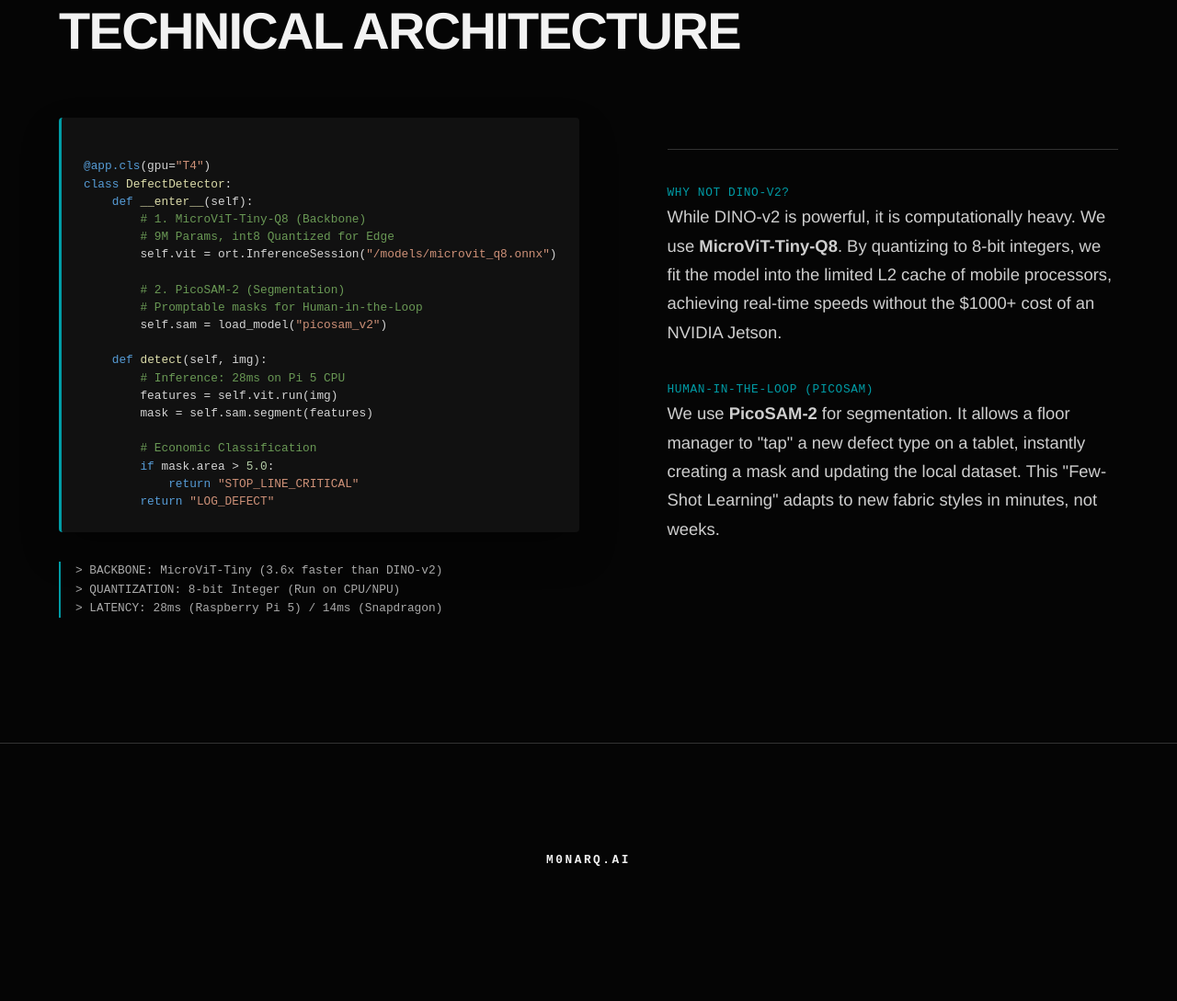
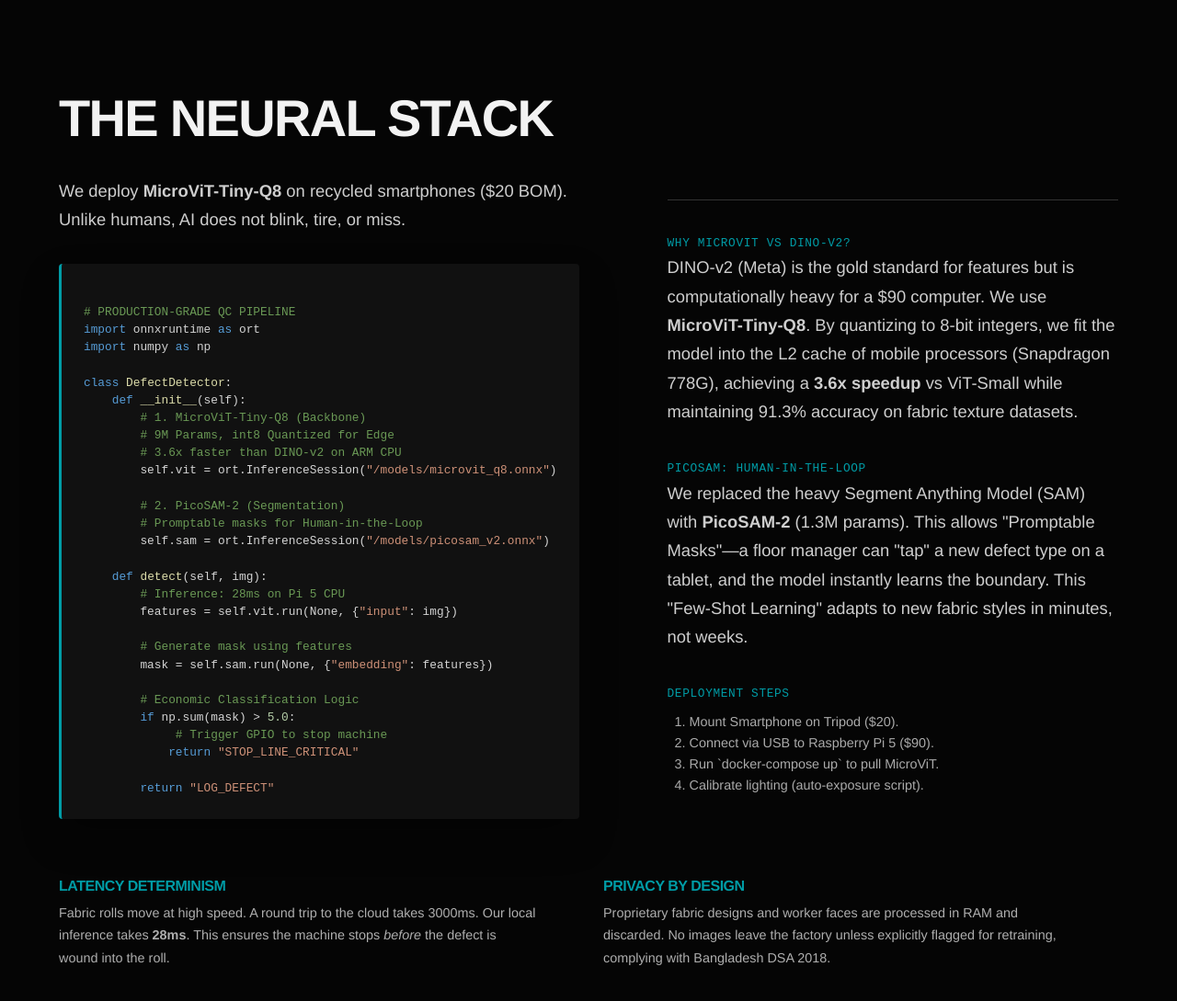
Before and after one commit to realsamiul/RavenReader, a plain HTML site: page qc-vision.html in a window 1280 px wide. Shown: the part 1709-2798 px from the top of the page at 92% size. Drawn offline with Linux system fonts and the light colour scheme.

Commit message:
Update qc-vision.html

```diff
--- a/qc-vision.html
+++ b/qc-vision.html
@@ -6,7 +6,10 @@
     <title>M0NARQ | QC Vision</title>
     <link rel="stylesheet" href="styles.css">
     <style>
-        .tech-spec { border-left: 2px solid var(--teal); padding-left: 1rem; margin: 1rem 0; font-family: var(--font-mono); font-size: 0.8rem; color: #aaa; }
+        .tech-spec { border-left: 2px solid var(--teal); padding-left: 1rem; margin: 1rem 0; font-family: var(--font-mono); font-size: 0.8rem; color: #aaa; background: rgba(0, 156, 166, 0.05); padding: 1rem; }
+        .feature-grid { display: grid; grid-template-columns: repeat(2, 1fr); gap: 2rem; margin-top: 2rem; }
+        .feature-item h4 { color: var(--teal); margin-bottom: 0.5rem; }
+        .feature-item p { font-size: 0.9rem; color: #ccc; }
     </style>
 </head>
 <body>
@@ -28,6 +31,7 @@
         </ul>
     </div>
 
+    <!-- HERO -->
     <section id="hero" class="bg-black">
         <img src="qc-vision1.webp" class="hero-bg" alt="Fabric Inspection Process">
         <div class="container">
@@ -37,20 +41,22 @@
         </div>
     </section>
 
-    <!-- PROBLEM & SOLUTION -->
+    <!-- SECTION 1: THE PROBLEM (FATIGUE) -->
     <section class="bg-white section-padding">
         <div class="container">
             <div class="split-layout reveal">
                 <div>
                     <h2 style="color:var(--black)">THE HUMAN LIMIT.</h2>
+                    <h4 style="color:var(--black); margin-bottom:1rem;">THE 70-40 FATIGUE CURVE</h4>
                     <p style="color:#333">
-                        Manual inspection relies on human visual acuity, which degrades rapidly over an 8-12 hour shift. Research shows defect capture rates drop from <strong>70%</strong> in the first hour to <strong><40%</strong> by the eighth.
+                        Manual inspection relies on human visual acuity, which degrades rapidly over an 8-12 hour shift. Research indicates that defect capture rates drop from <strong>70%</strong> in the first hour to <strong><40%</strong> by the eighth hour due to cognitive fatigue. This inconsistency leads to a 3-5% defect rate in final output.
                     </p>
                     <p style="color:#333">
-                        <strong>The Economic Leakage:</strong> This inconsistency leads to a 3-5% defect rate. In a market exporting $32.6B annually, this is a <strong>$390M</strong> opportunity loss.
+                         In a market exporting $32.6B annually, this is a <strong>$390M</strong> opportunity loss. A single "Grade D" roll shipped to a buyer like H&M or Zara can result in a claim of <strong>$3,200</strong>, wiping out the margin for an entire batch.
                     </p>
+                     <h4 style="color:var(--black); margin-bottom:1rem; margin-top:2rem;">WHY LEGACY SOLUTIONS FAIL</h4>
                     <p style="color:#333">
-                        <strong>The Solution:</strong> We deploy <strong>MicroViT-Tiny-Q8</strong> on recycled smartphones ($20 BOM). Unlike humans, AI does not blink, tire, or miss.
+                        Imported AOI rigs (e.g., KeyeTech) solve this but cost <strong>$12,000+ per unit</strong>. They are rigid, requiring perfect lighting and massive floor space. They are economically unviable for the 4,000+ SME factories that form the backbone of the supply chain.
                     </p>
                 </div>
                 <div>
@@ -72,53 +78,78 @@
         </div>
     </section>
 
-    <!-- TECHNICAL DEEP DIVE -->
+    <!-- SECTION 2: THE SOLUTION (MICROVIT) -->
     <section class="bg-black section-padding">
         <div class="container">
-            <h2 class="reveal">TECHNICAL ARCHITECTURE</h2>
+            <h2 class="reveal">THE NEURAL STACK</h2>
             <div class="split-layout reveal">
                 <div>
+                     <p>We deploy <strong>MicroViT-Tiny-Q8</strong> on recycled smartphones ($20 BOM). Unlike humans, AI does not blink, tire, or miss.</p>
                     <div class="code-wrapper" style="border-left-color: var(--teal);">
 <div class="code-block">
-<span class="k">@app.cls</span>(gpu=<span class="s">"T4"</span>)
+<span class="c"># PRODUCTION-GRADE QC PIPELINE</span>
+<span class="k">import</span> onnxruntime <span class="k">as</span> ort
+<span class="k">import</span> numpy <span class="k">as</span> np
+
 <span class="k">class</span> <span class="f">DefectDetector</span>:
-    <span class="k">def</span> <span class="f">__enter__</span>(self):
+    <span class="k">def</span> <span class="f">__init__</span>(self):
         <span class="c"># 1. MicroViT-Tiny-Q8 (Backbone)</span>
         <span class="c"># 9M Params, int8 Quantized for Edge</span>
+        <span class="c"># 3.6x faster than DINO-v2 on ARM CPU</span>
         self.vit = ort.InferenceSession(<span class="s">"/models/microvit_q8.onnx"</span>)
 
         <span class="c"># 2. PicoSAM-2 (Segmentation)</span>
         <span class="c"># Promptable masks for Human-in-the-Loop</span>
-        self.sam = load_model(<span class="s">"picosam_v2"</span>)
+        self.sam = ort.InferenceSession(<span class="s">"/models/picosam_v2.onnx"</span>)
 
     <span class="k">def</span> <span class="f">detect</span>(self, img):
         <span class="c"># Inference: 28ms on Pi 5 CPU</span>
-        features = self.vit.run(img)
-        mask = self.sam.segment(features)
+        features = self.vit.run(None, {<span class="s">"input"</span>: img})
 
-        <span class="c"># Economic Classification</span>
-        <span class="k">if</span> mask.area > <span class="n">5.0</span>:
+        <span class="c"># Generate mask using features</span>
+        mask = self.sam.run(None, {<span class="s">"embedding"</span>: features})
+
+        <span class="c"># Economic Classification Logic</span>
+        <span class="k">if</span> np.sum(mask) > <span class="n">5.0</span>:
+             <span class="c"># Trigger GPIO to stop machine</span>
             <span class="k">return</span> <span class="s">"STOP_LINE_CRITICAL"</span>
+
         <span class="k">return</span> <span class="s">"LOG_DEFECT"</span>
 </div>
                     </div>
-                    <div class="tech-spec">
-                        > BACKBONE: MicroViT-Tiny (3.6x faster than DINO-v2)<br>
-                        > QUANTIZATION: 8-bit Integer (Run on CPU/NPU)<br>
-                        > LATENCY: 28ms (Raspberry Pi 5) / 14ms (Snapdragon)
-                    </div>
+
                 </div>
                 <div>
                     <ul style="list-style:none; border-top:1px solid #333; padding-top:2rem">
                         <li style="margin-bottom:2rem">
-                            <span class="mono teal">WHY NOT DINO-v2?</span>
-                            <p>While DINO-v2 is powerful, it is computationally heavy. We use <strong>MicroViT-Tiny-Q8</strong>. By quantizing to 8-bit integers, we fit the model into the limited L2 cache of mobile processors, achieving real-time speeds without the $1000+ cost of an NVIDIA Jetson.</p>
+                            <span class="mono teal">WHY MICROVIT vs DINO-v2?</span>
+                            <p>DINO-v2 (Meta) is the gold standard for features but is computationally heavy for a $90 computer. We use <strong>MicroViT-Tiny-Q8</strong>. By quantizing to 8-bit integers, we fit the model into the L2 cache of mobile processors (Snapdragon 778G), achieving a <strong>3.6x speedup</strong> vs ViT-Small while maintaining 91.3% accuracy on fabric texture datasets.</p>
                         </li>
                         <li style="margin-bottom:2rem">
-                            <span class="mono teal">HUMAN-IN-THE-LOOP (PicoSAM)</span>
-                            <p>We use <strong>PicoSAM-2</strong> for segmentation. It allows a floor manager to "tap" a new defect type on a tablet, instantly creating a mask and updating the local dataset. This "Few-Shot Learning" adapts to new fabric styles in minutes, not weeks.</p>
+                            <span class="mono teal">PICOSAM: HUMAN-IN-THE-LOOP</span>
+                            <p>We replaced the heavy Segment Anything Model (SAM) with <strong>PicoSAM-2</strong> (1.3M params). This allows "Promptable Masks"—a floor manager can "tap" a new defect type on a tablet, and the model instantly learns the boundary. This "Few-Shot Learning" adapts to new fabric styles in minutes, not weeks.</p>
+                        </li>
+                         <li style="margin-bottom:2rem">
+                            <span class="mono teal">DEPLOYMENT STEPS</span>
+                             <ol style="font-size:0.9rem; color:#aaa; margin-left:1.5rem; margin-top:0.5rem">
+                                 <li>Mount Smartphone on Tripod ($20).</li>
+                                 <li>Connect via USB to Raspberry Pi 5 ($90).</li>
+                                 <li>Run `docker-compose up` to pull MicroViT.</li>
+                                 <li>Calibrate lighting (auto-exposure script).</li>
+                             </ol>
                         </li>
                     </ul>
+                </div>
+            </div>
+
+            <div class="feature-grid reveal">
+                <div class="feature-item">
+                     <h4>LATENCY DETERMINISM</h4>
+                     <p>Fabric rolls move at high speed. A round trip to the cloud takes 3000ms. Our local inference takes <strong>28ms</strong>. This ensures the machine stops <em>before</em> the defect is wound into the roll.</p>
+                </div>
+                <div class="feature-item">
+                     <h4>PRIVACY BY DESIGN</h4>
+                     <p>Proprietary fabric designs and worker faces are processed in RAM and discarded. No images leave the factory unless explicitly flagged for retraining, complying with Bangladesh DSA 2018.</p>
                 </div>
             </div>
         </div>
```
